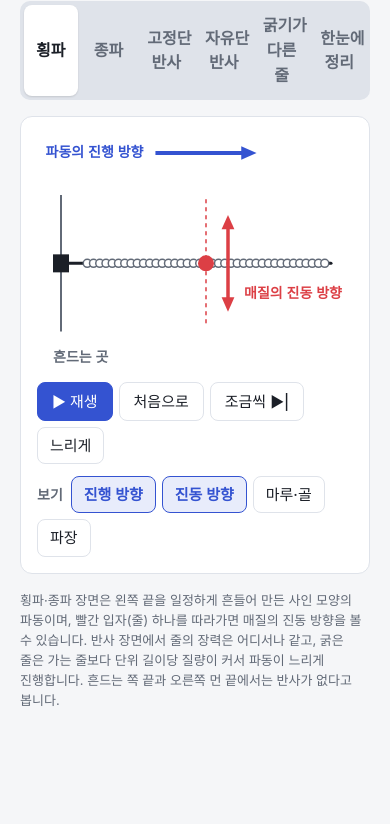
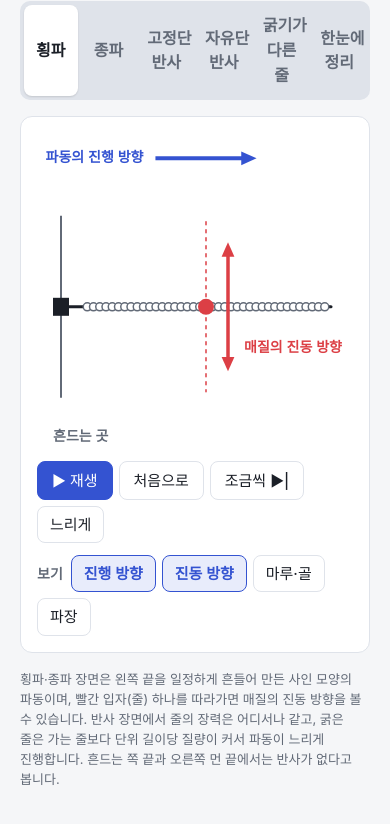
Before and after one commit to hyunbo01-hash/physics, a plain HTML site: page sims/wave.html in a window 390 px wide. Shown: the part 84-908 px from the top of the page. Before the commit the page ends 844 px from the top, so only its background shows below. Drawn offline with Linux system fonts and the light colour scheme; a web font is replaced by a local one.

Commit message:
탄성파 탐구: 휴대폰에서 횡파·종파 그림 여유 있게
Co-Authored-By: Claude Opus 5.5 <noreply@anthropic.com>

```diff
--- a/sims/wave.html
+++ b/sims/wave.html
@@ -13,6 +13,7 @@
 .stack { display: flex; flex-direction: column; gap: 1rem; }
 #scene { aspect-ratio: 16 / 7; touch-action: pan-y; }
 @media (max-width: 40rem) { #scene { aspect-ratio: 4 / 3; } }
+@media (max-width: 40rem) { #scene.sq { aspect-ratio: 1 / 1; } }
 .bar { display: flex; flex-wrap: wrap; gap: 0.5rem 1rem; align-items: center; }
 .group { display: flex; flex-wrap: wrap; gap: 0.375rem; align-items: center; }
 .group .lbl { font-size: 0.875rem; font-weight: 600; color: var(--muted); margin-right: 0.125rem; }
@@ -245,6 +246,7 @@
   }
   function drawTL(c, w, h, t) {
     var trans = st.view === "trans", ml = 44, mr = 22;
+    WL = w < 500 ? 0.4 : 0.25; WF = WV / WL;   /* 휴대폰처럼 좁은 화면에서는 파장을 길게 */
     function X(x) { return ml + x * (w - ml - mr); }
     var xm = 0.5, blue = col.accent, red = col.heat, nr = w < 500;
     /* 파동의 진행 방향 */
@@ -461,6 +463,7 @@
     $("scene").setAttribute("aria-label", { trans: "줄을 위아래로 흔들어 만든 횡파: 입자는 위아래로, 파동은 오른쪽으로", long: "앞뒤로 밀고 당겨 만든 종파: 입자는 좌우로, 파동도 오른쪽으로", fixed: "벽에 묶인 줄 끝에서 반사하는 파동", free: "자유롭게 움직이는 줄 끝에서 반사하는 파동", boundary: "굵기가 다른 두 줄의 경계에서 반사하고 투과하는 파동" }[id]);
     $("lg-tra").hidden = id !== "boundary";
     $("legend").hidden = !(st.comp && refl());
+    $("scene").classList.toggle("sq", !refl());
     restart(); renderCtls();
   }
 
```
